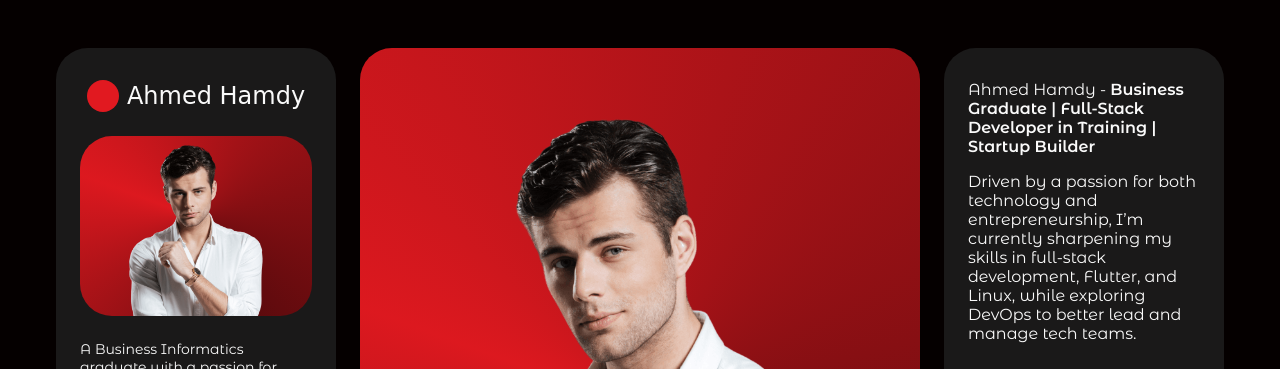
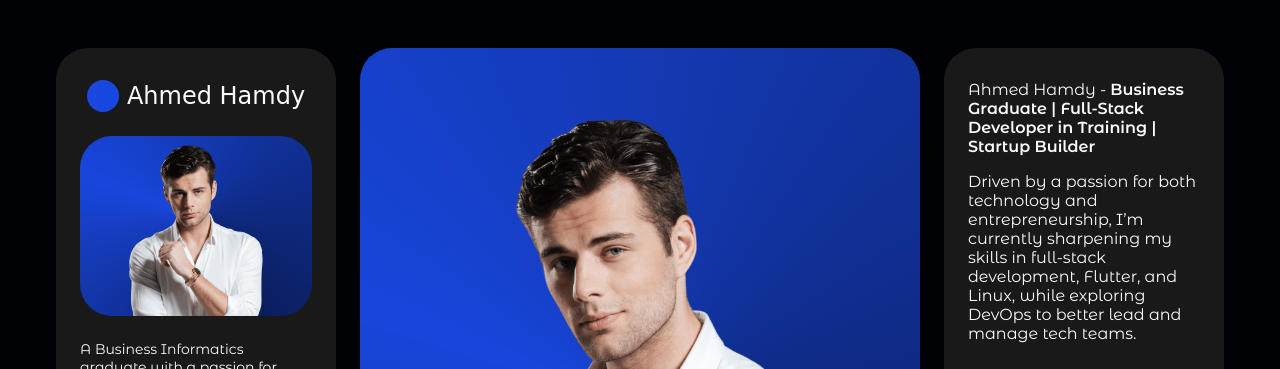
Before and after one commit to Official-7amdy/portfolio, a plain HTML site: page index.html in a window 1280 px wide. Shown: the top 369 px of the page. Drawn offline with nearby package versions, Linux system fonts and the light colour scheme; a web font is replaced by a local one.

Commit message:
Update styles.css

```diff
--- a/assets/css/styles.css
+++ b/assets/css/styles.css
@@ -17,7 +17,7 @@
          -> Choose any color
          -> Copy the color mode (HSL)
   */
-  --hue: 358;
+  --hue: 226;
   --first-color: hsl(var(--hue), 80%, 49%);
   --first-color-alt: hsl(var(--hue), 76%, 45%);
   --white-color: hsl(0, 0%, 98%);
```
